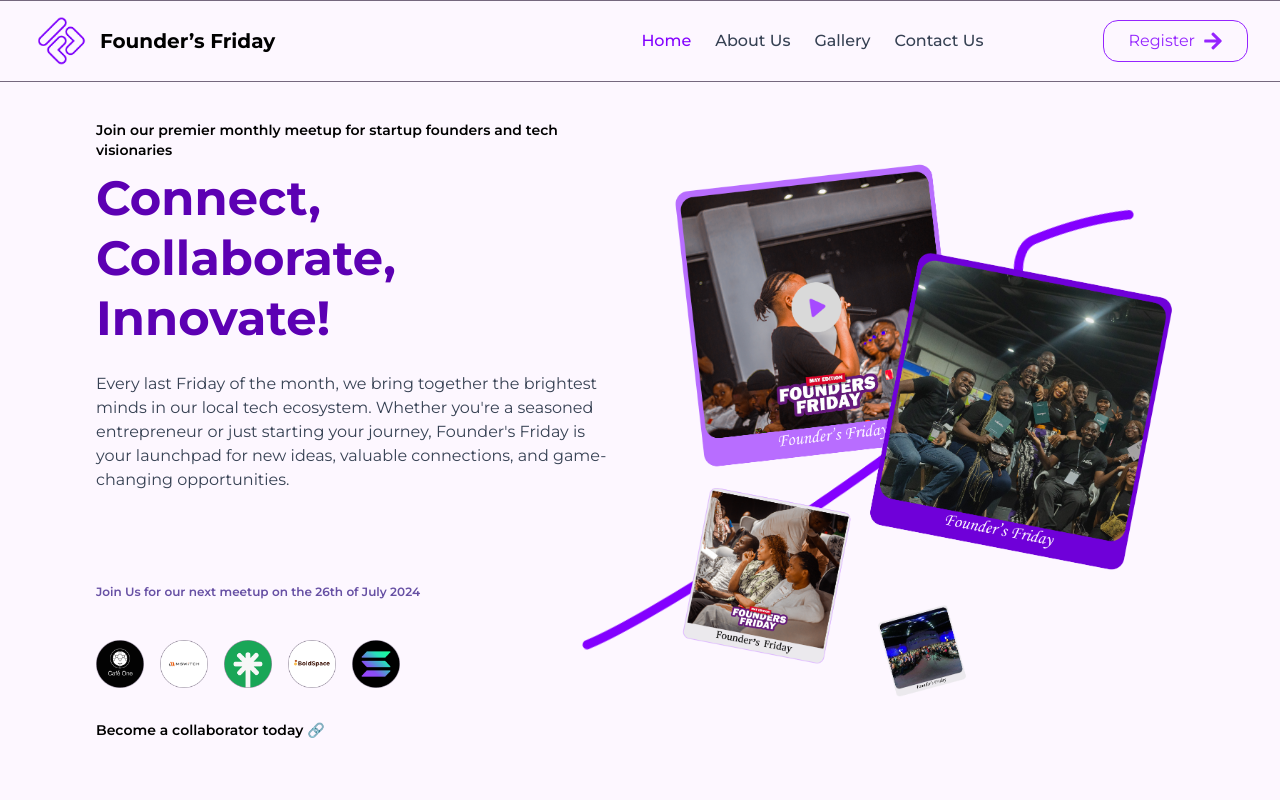
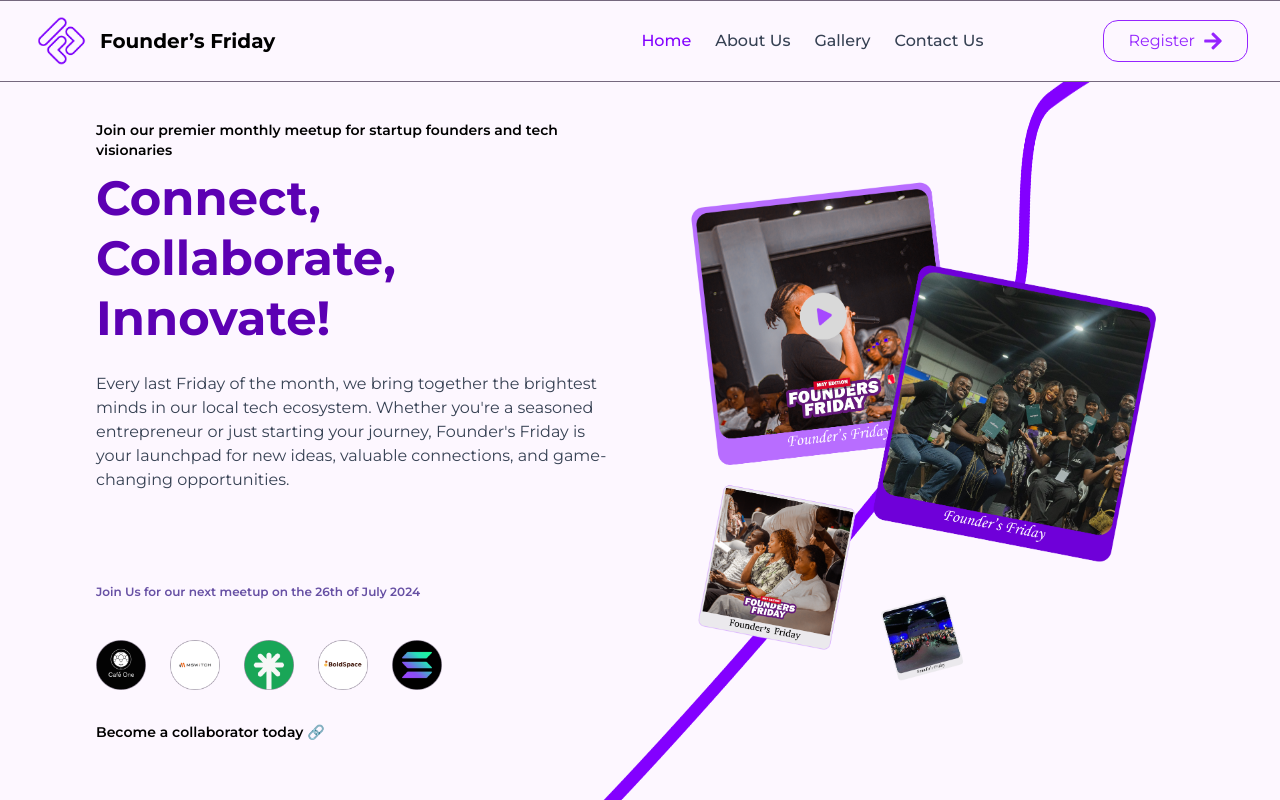
Before and after one commit to binumarcodes/Belsoft-Task, a Next.js app: page / in a window 1280 px wide. Shown: the top 800 px of the page. Built offline with nearby package versions, Linux system fonts and the light colour scheme.

Commit message:
Added Montserrat font

```diff
--- a/src/components/Hero.tsx
+++ b/src/components/Hero.tsx
@@ -48,12 +48,8 @@ const Hero = () => {
   }, []);
 
   return (
-    <section
-  ref={heroRef}
-  className="bg-[#FDF7FF] pt-[120px] pb-20 px-6 md:px-12 lg:px-24 text-center md:text-left"
->
+    <section ref={heroRef} className="bg-[#FDF7FF] pt-[120px] pb-20 px-6 md:px-12 lg:px-24 text-center md:text-left">
       <div className="max-w-7xl mx-auto grid md:grid-cols-2 gap-12 items-center">
-    {/* Left Content */}
         <div>
           <p className="hero-text text-sm font-semibold text-black mb-2">
             Join our premier monthly meetup for startup founders and tech visionaries
@@ -76,10 +72,12 @@ const Hero = () => {
             Join Us for our next meetup on the 26th of July 2024
           </p>
 
-      <div className="hero-avatars mt-10 flex flex-wrap justify-center md:justify-start items-center gap-4">
-        {[Ellipse3, Ellipse1, Ellipse2, Ellipse4, Ellipse5].map((img, i) => (
-          <Image key={i} src={img} alt={`Collaborator ${i + 1}`} width={48} height={48} className="w-12 h-12" />
-        ))}
+          <div className="hero-avatars mt-10 flex items-center gap-6 flex-wrap justify-center md:justify-start">
+            <Image src={Ellipse3} alt="Collaborator 1" width={50} height={50} />
+            <Image src={Ellipse1} alt="Collaborator 2" width={50} height={50} />
+            <Image src={Ellipse2} alt="Collaborator 3" width={50} height={50} />
+            <Image src={Ellipse4} alt="Collaborator 4" width={50} height={50} />
+            <Image src={Ellipse5} alt="Collaborator 5" width={50} height={50} />
           </div>
 
           <p className="hero-text mt-8 text-sm font-semibold text-black">
@@ -87,27 +85,20 @@ const Hero = () => {
           </p>
         </div>
 
-    {/* Right Content - Hidden on Mobile */}
-    <div className="relative justify-center items-center hidden md:flex">
+        <div className="relative hidden md:flex justify-center items-center">
   <Image
     src={VectorLine}
     alt="Vector Line"
-        className="absolute z-0 w-[90%] max-w-[600px] h-auto -left-10 top-1/2 -translate-y-1/2 rotate-[10deg] pointer-events-none"
+    className="absolute z-0 w-auto h-[1000px] -left-[100px] top-[60%] -translate-y-1/2 rotate-[10deg]"
   />
-      <div className="hero-image relative z-10 w-full max-w-[500px] h-auto">
-        <Image
-          src={Group3}
-          alt="Founder's Friday"
-          width={700}
-          height={746}
-          className="w-full h-auto object-contain"
-          priority
-        />
+
+  <div className="hero-image relative z-10 w-[90%] h-auto">
+    <Image src={Group3} alt="Founder's Friday 4" width={700} height={746} />
   </div>
 </div>
+
       </div>
     </section>
-
   );
 };
 
```
Lines whose indentation alone changed are shown as unchanged.
